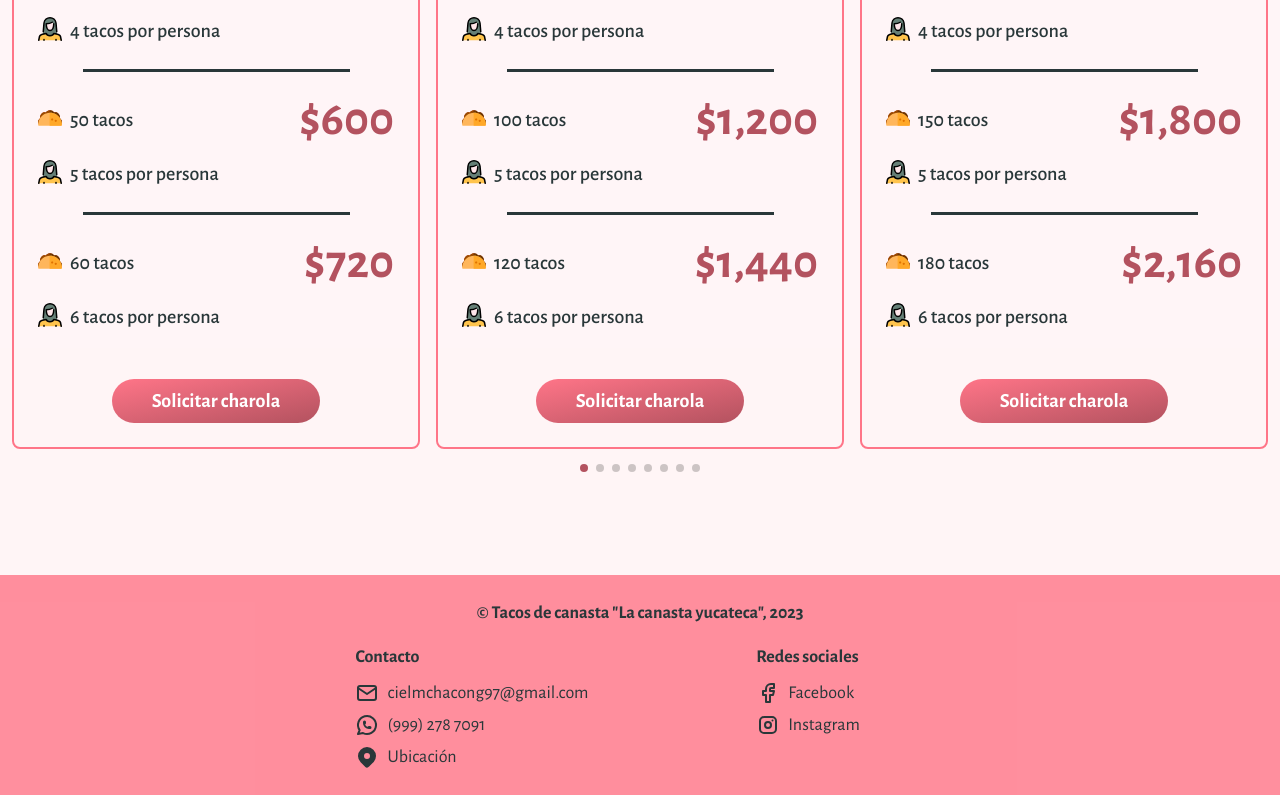
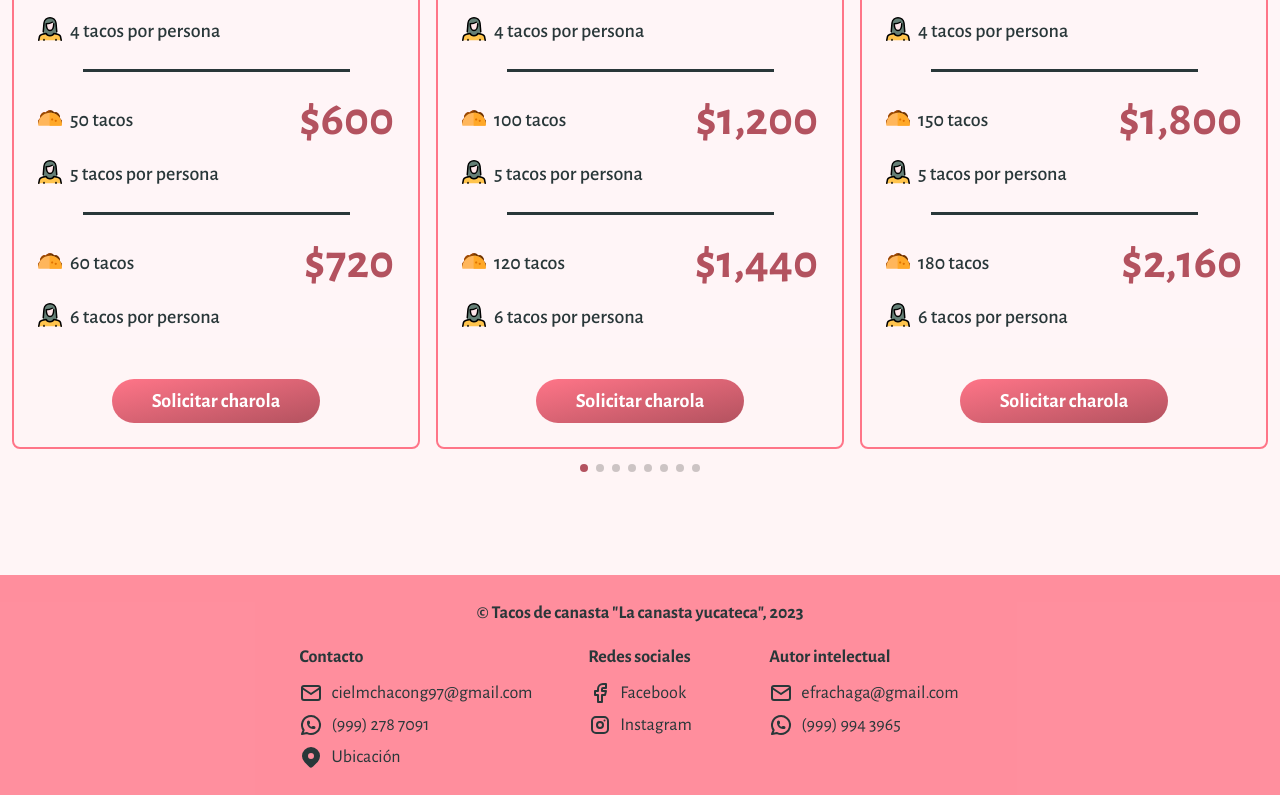
Before and after one commit to ChaconEfrain/tacos_ciel_chacon, a Next.js app: page / in a window 1280 px wide. Shown: the part 3717-4512 px from the top of the page. Built offline with nearby package versions, Linux system fonts and the light colour scheme; what tailwindcss-animated would draw is missing.

Commit message:
Add dev contact info

```diff
--- a/src/components/Footer.jsx
+++ b/src/components/Footer.jsx
@@ -9,7 +9,7 @@ const Footer = () => {
       <p className="text-center font-bold col-span-full mb-4">
         &copy; Tacos de canasta &quot;La canasta yucateca&quot;, {currentYear}
       </p>
-      <div className="grid sm:grid-cols-2 place-content-center sm:justify-items-center max-w-2xl mx-auto gap-y-4">
+      <div className="grid sm:grid-cols-3 place-content-center sm:justify-items-center max-w-2xl mx-auto gap-y-4">
         <address className="flex flex-col gap-2 not-italic">
           <h4 className="font-bold">Contacto</h4>
           <ul className="flex flex-col gap-1 [&>li>a]:flex [&>li>a]:items-center [&>li>a]:gap-2">
@@ -65,6 +65,29 @@ const Footer = () => {
             </li>
           </ul>
         </div>
+        <div className="flex flex-col gap-2">
+          <h4 className="font-bold">Autor intelectual</h4>
+          <ul className="flex flex-col gap-1 [&>li>a]:flex [&>li>a]:items-center [&>li>a]:gap-2">
+            <li>
+              <a
+                href="mailto:efrachaga@gmail.com"
+                target="_blank"
+                rel="noopener noreferrer"
+              >
+                <Email /> efrachaga@gmail.com
+              </a>
+            </li>
+            <li>
+              <a
+                href="https://api.whatsapp.com/send?phone=529999943965"
+                target="_blank"
+                rel="noopener noreferrer"
+              >
+                <WhatsApp /> (999) 994 3965
+              </a>
+            </li>
+          </ul>
+        </div>
       </div>
     </footer>
   );
```
